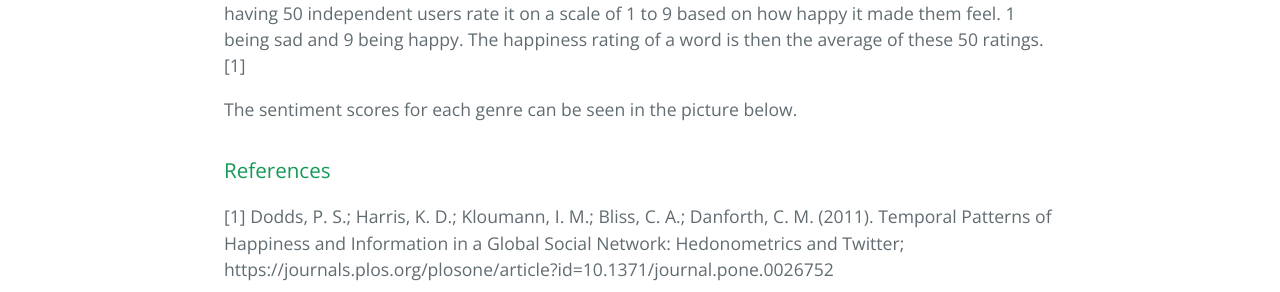
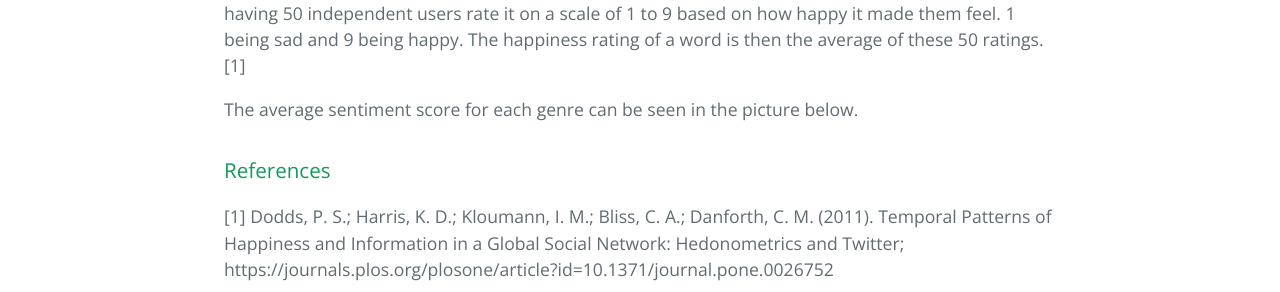
Before and after one commit to MBJohansen/Social-Graphs-Project, a Jekyll site: the page built from docs/sentiment.md, in a window 1280 px wide. Shown: the part 605-897 px from the top of the page. Built offline with Jekyll 4.4.1, drawn with Linux system fonts in a browser that asks for light colours; our own code applies the rules of GitHub Pages for plain Markdown files.

Commit message:
Website: Sentiment

```diff
--- a/docs/sentiment.md
+++ b/docs/sentiment.md
@@ -6,7 +6,7 @@ Another way of analyzing whether movies have changed over time is with the use o
 
 The sentiment scores was found using the LabMIT 1.0 worddlist which contains 10,222 unique words. These words were found by compiling word lists from four different sources: Twitter, Google Books (English), music lyrics (1960 to 2007), and the New York Times (1987 to 2007). The happiness rating of the individual words were found using Amazon's Mechanical Turk, which evaluates each word by having 50 independent users rate it on a scale of 1 to 9 based on how happy it made them feel. 1 being sad and 9 being happy. The happiness rating of a word is then the average of these 50 ratings. [1]
 
-The sentiment scores for each genre can be seen in the picture below.
+The average sentiment score for each genre can be seen in the picture below.
 
 
 
```
